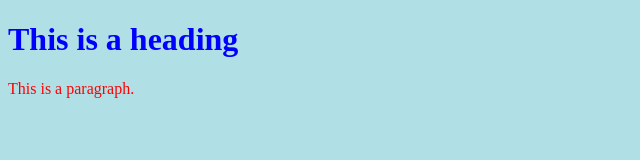
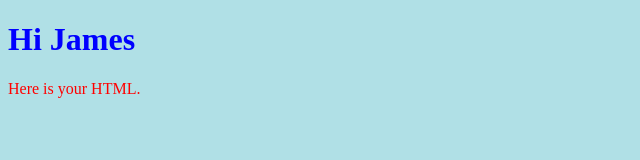
Before and after one commit to nmiller22/html-me-something, a plain HTML site: page index.html in a window 1280 px wide. Shown: the whole page, without its empty margins (0-640 px from the left). Drawn offline with Linux system fonts and the light colour scheme.

Commit message:
changed html

```diff
--- a/index.html
+++ b/index.html
@@ -5,8 +5,8 @@
 </head>
 <body>
 
-<h1>This is a heading</h1>
-<p>This is a paragraph.</p>
+<h1>Hi James</h1>
+<p>Here is your HTML.</p>
 
 </body>
 </html>
```
